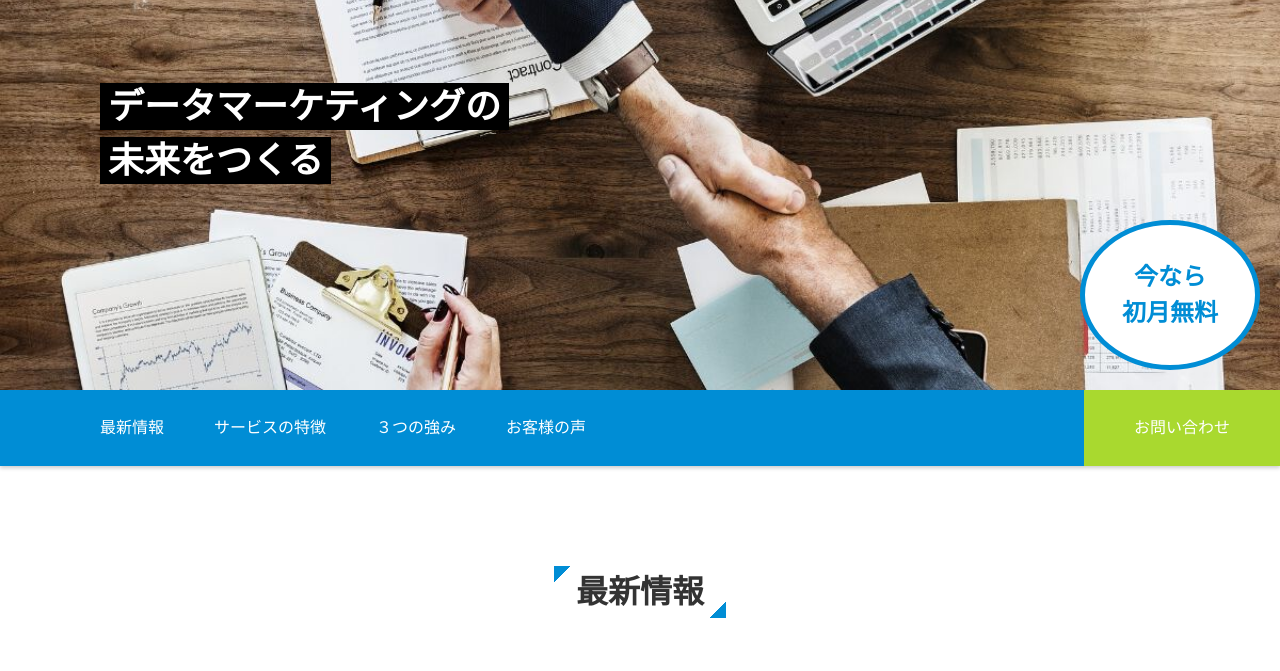
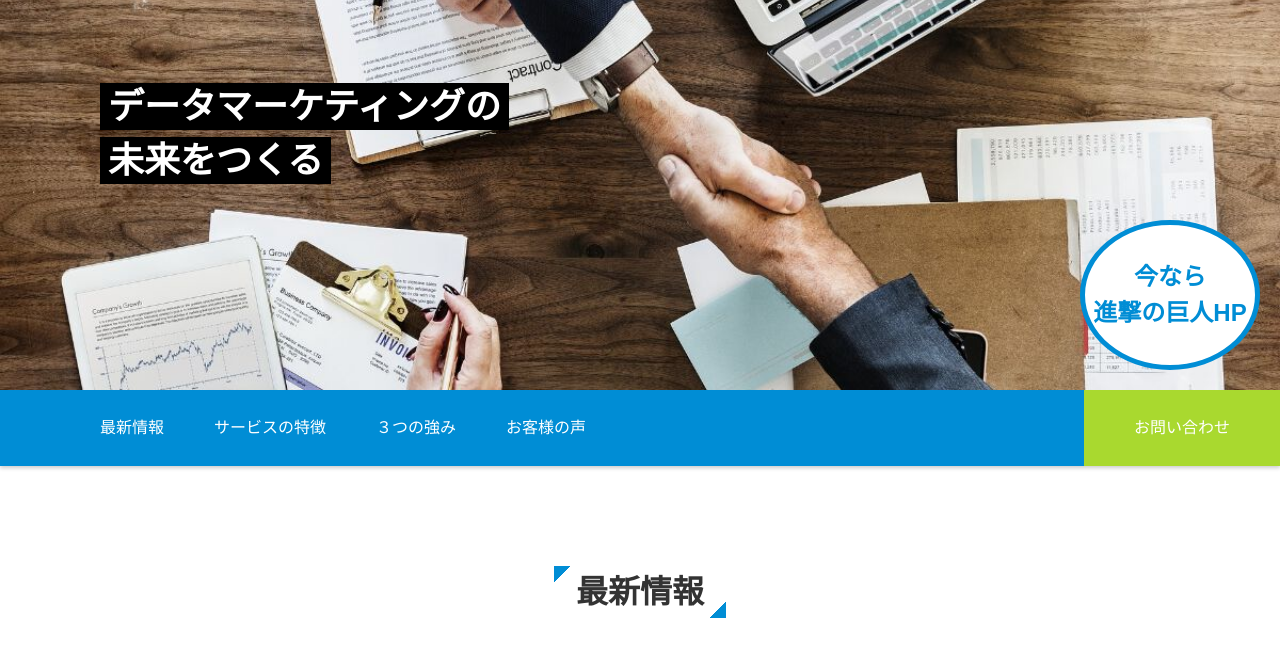
Before and after one commit to bkhyn/__datamania, a plain HTML site: page index.html in a window 1280 px wide. Shown: the part 122-793 px from the top of the page. Drawn offline with Linux system fonts and the light colour scheme; a script that the page names is missing.

Commit message:
Add files via upload

```diff
--- a/index.html
+++ b/index.html
@@ -16,7 +16,7 @@
       <div class="page-header__inner">
         <h1 class="page-header__title typo-bold"><span class="black-belt">データマーケティングの</span><br><span class="black-belt">未来をつくる</span></h1>
         <p class="page-header__logo"><img src="./images/logo-datamania.png" alt=""></p>
-        <p class="page-header__campaign"><a href="https://shingeki.tv/final/" target="_blank" class="typo-bold">今なら<br>初月無料</a></p>
+        <p class="page-header__campaign"><a href="https://shingeki.tv/final/" target="_blank" class="typo-bold">今なら<br>進撃の巨人HP</a></p>
       </div>
       <nav class="header-navigation">
         <ul class="header-navigation__list">
```
